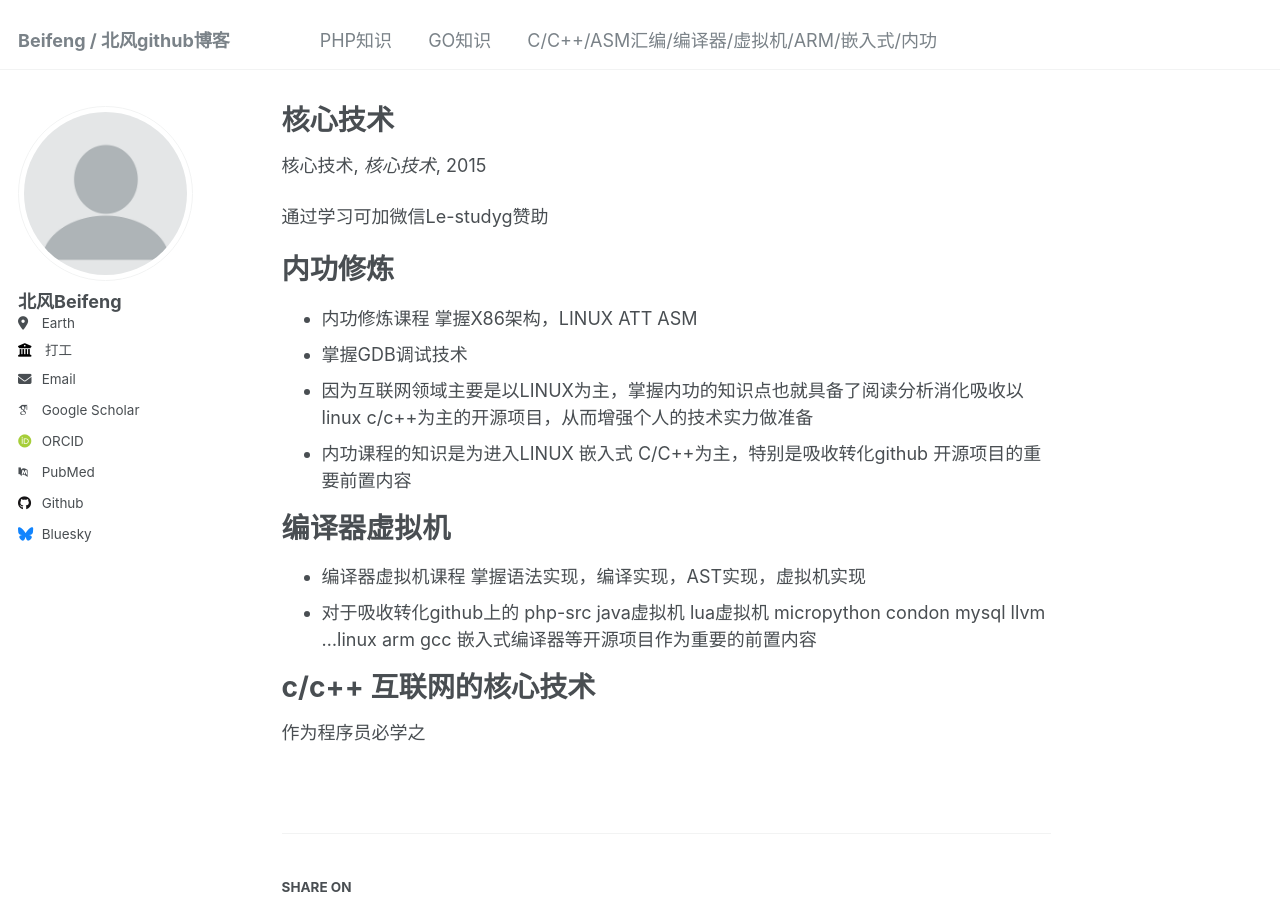
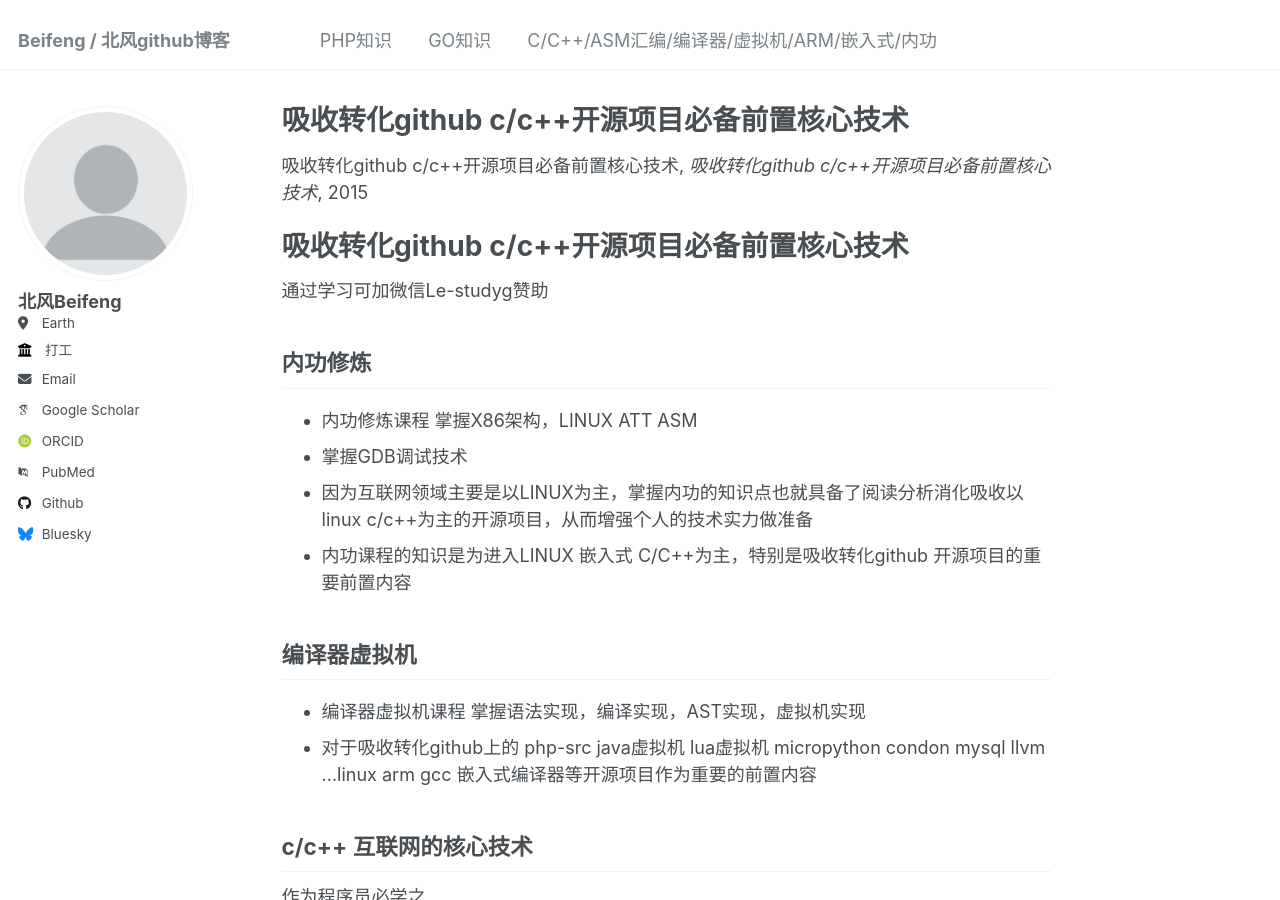
Before and after one commit to beifengisnil/beifengisnil.github.io, a Jekyll site: the page built from _teaching/2015-spring-teaching-2.md, in a window 1280 px wide and 900 px high. Built offline with Jekyll 4.4.1, drawn with Linux system fonts in a browser that asks for light colours; some web fonts are replaced.

Commit message:
Update 2015-spring-teaching-2.md

```diff
--- a/_teaching/2015-spring-teaching-2.md
+++ b/_teaching/2015-spring-teaching-2.md
@@ -1,23 +1,24 @@
 ---
-title: "核心技术"
+title: "吸收转化github c/c++开源项目必备前置核心技术"
 collection: teaching
-type: "核心技术"
+type: "吸收转化github c/c++开源项目必备前置核心技术"
 permalink: /teaching/2015-spring-teaching-1
-venue: "核心技术"
+venue: "吸收转化github c/c++开源项目必备前置核心技术"
 date: 2015-01-01
 location: "City, Country"
 ---
+# 吸收转化github c/c++开源项目必备前置核心技术
 
 通过学习可加微信Le-studyg赞助
-# 内功修炼
+## 内功修炼
 -  内功修炼课程  掌握X86架构，LINUX ATT ASM
 -  掌握GDB调试技术
 -  因为互联网领域主要是以LINUX为主，掌握内功的知识点也就具备了阅读分析消化吸收以linux c/c++为主的开源项目，从而增强个人的技术实力做准备
 -  内功课程的知识是为进入LINUX 嵌入式 C/C++为主，特别是吸收转化github 开源项目的重要前置内容
 
-# 编译器虚拟机
+## 编译器虚拟机
 - 编译器虚拟机课程 掌握语法实现，编译实现，AST实现，虚拟机实现
 - 对于吸收转化github上的 php-src java虚拟机  lua虚拟机  micropython  condon mysql llvm ...linux arm gcc 嵌入式编译器等开源项目作为重要的前置内容
 
-# c/c++ 互联网的核心技术
+## c/c++ 互联网的核心技术
 作为程序员必学之
```
